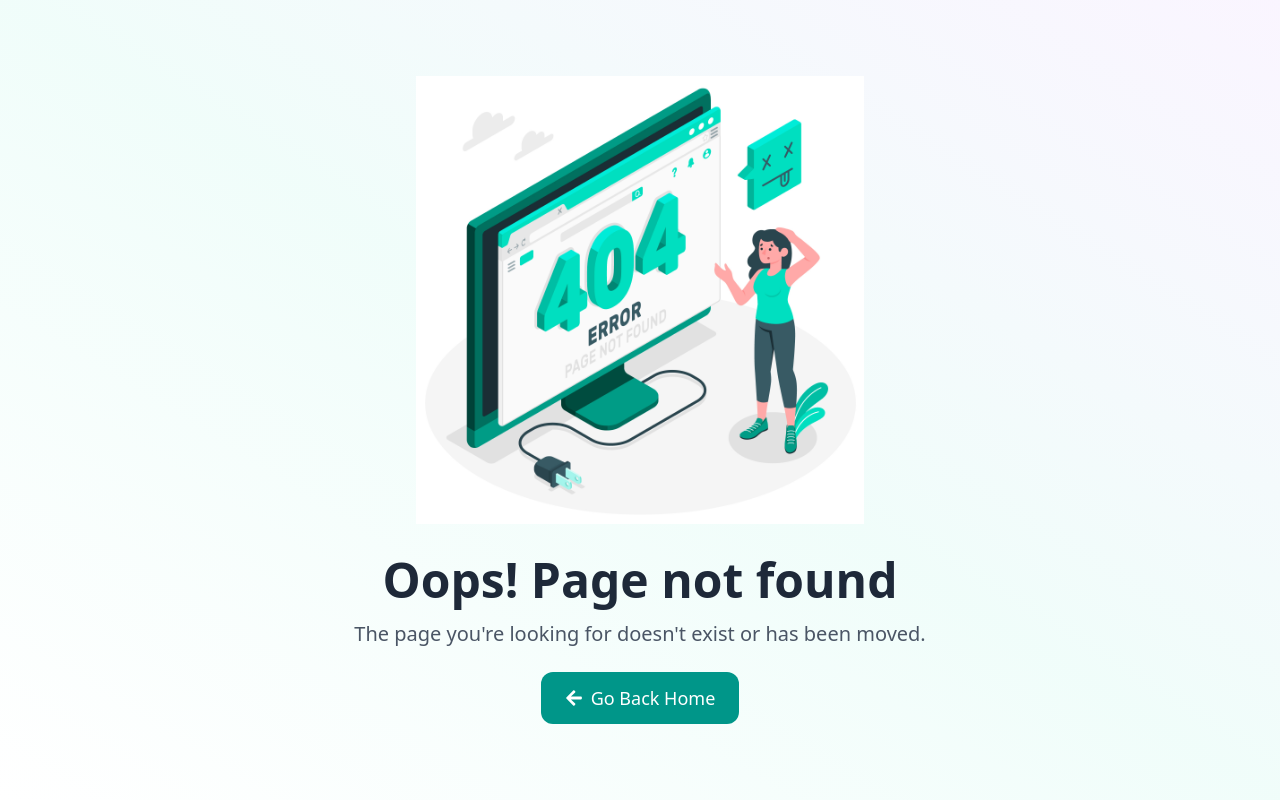
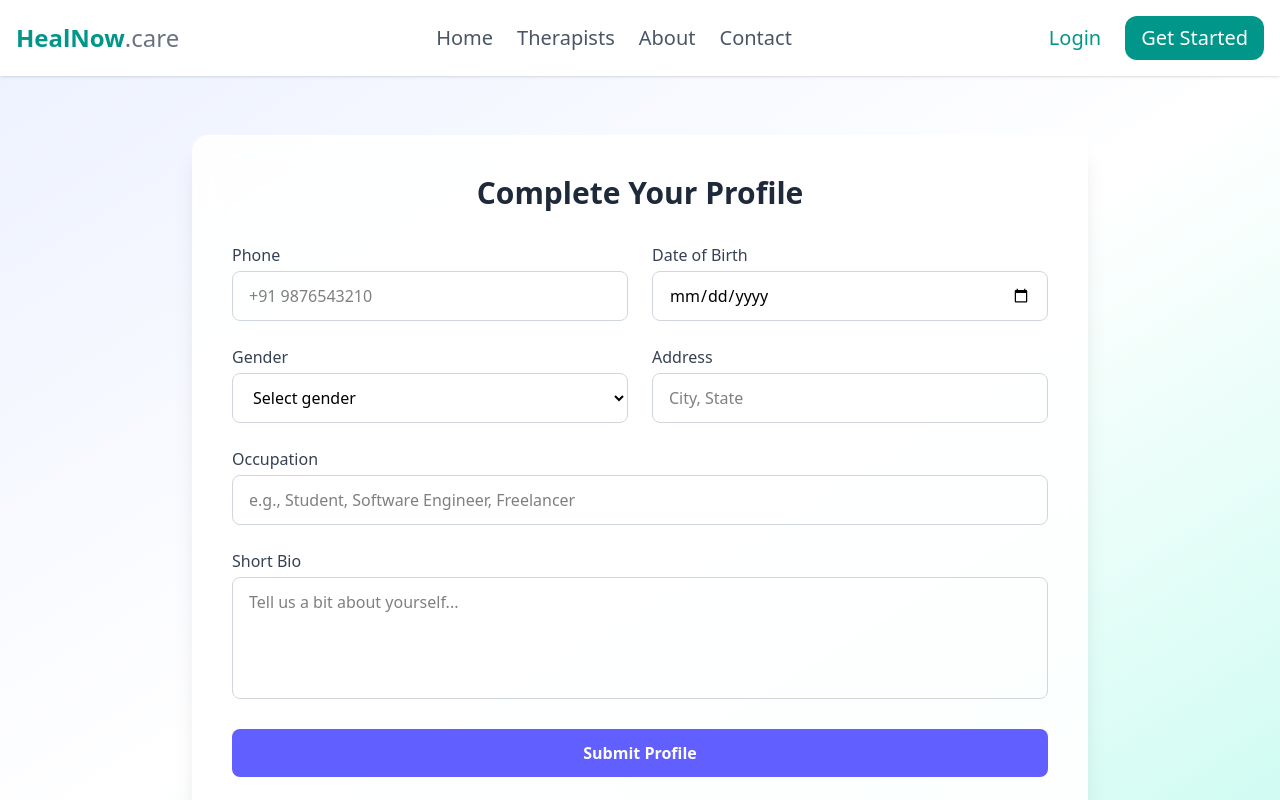
Before and after one commit to sanjiban-dey-2000/HealNow, a React (Vite) app in the folder frontend/: page /userOnboarding in a window 1280 px wide. Before the commit this address had no page. Shown: the top 800 px of the page. Built offline with nearby package versions, Linux system fonts and the light colour scheme.

Commit message:
Normal user onboarding page integrated with backend endpoint

```diff
--- a/frontend/src/App.jsx
+++ b/frontend/src/App.jsx
@@ -9,6 +9,7 @@ import Contact from './pages/Contact'
 import SignupPage from './pages/SignupPage'
 import LoginPage from './pages/LoginPage'
 import TherapistOnboarding from './pages/TherapistOnboarding'
+import UserOnboarding from './pages/UserOnboarding'
 
 
 const App = () => {
@@ -43,6 +44,10 @@ const App = () => {
         {
           path:"/therapistOnboarding",
           element:<TherapistOnboarding/>
+        },
+        {
+          path:"/userOnboarding",
+          element: <UserOnboarding/>
         }
       ]
     },
--- /dev/null
+++ b/frontend/src/pages/UserOnboarding.jsx
@@ -0,0 +1,154 @@
+import { useState, useEffect } from "react";
+import { useAuth } from "../context/AuthContext";
+import { useNavigate } from "react-router-dom";
+import toast from "react-hot-toast";
+import { sendUserOnboardingData } from "../services/axiosInstance";
+
+const UserOnboarding = () => {
+  const [formData, setFormData] = useState({
+    userId: "",
+    phone: "",
+    dob: "",
+    gender: "",
+    address: "",
+    occupation: "",
+    bio: "",
+  });
+
+  const { user } = useAuth();
+  const navigate = useNavigate();
+
+  useEffect(() => {
+    if (user?._id) {
+      setFormData((prev) => ({ ...prev, userId: user._id }));
+    }
+  }, [user]);
+
+  const handleChange = (e) => {
+    const { name, value } = e.target;
+    setFormData((prev) => ({ ...prev, [name]: value }));
+  };
+
+  const handleSubmit = async (e) => {
+    e.preventDefault();
+
+    try {
+      const res = await sendUserOnboardingData(formData);
+      toast.success(res.data?.message || "Profile submitted!");
+      navigate("/login");
+    } catch (error) {
+      console.error(error);
+      toast.error("Something went wrong. Please try again.");
+    }
+  };
+
+  return (
+    <div className="min-h-screen bg-gradient-to-br from-indigo-50 via-white to-teal-100 flex items-center justify-center px-6 py-12">
+      <div className="w-full max-w-4xl bg-white/90 backdrop-blur-md shadow-xl rounded-2xl p-8 sm:p-10">
+        <h2 className="text-3xl font-bold text-gray-800 mb-8 text-center">
+          Complete Your Profile
+        </h2>
+
+        <form onSubmit={handleSubmit} className="grid md:grid-cols-2 gap-6">
+          {/* Phone */}
+          <div>
+            <label className="block mb-1 font-medium text-gray-700">Phone</label>
+            <input
+              type="tel"
+              name="phone"
+              value={formData.phone}
+              onChange={handleChange}
+              required
+              className="w-full px-4 py-3 border border-gray-300 rounded-lg focus:ring-2 focus:ring-indigo-400 outline-none"
+              placeholder="+91 9876543210"
+            />
+          </div>
+
+          {/* Date of Birth */}
+          <div>
+            <label className="block mb-1 font-medium text-gray-700">Date of Birth</label>
+            <input
+              type="date"
+              name="dob"
+              value={formData.dob}
+              onChange={handleChange}
+              required
+              className="w-full px-4 py-3 border border-gray-300 rounded-lg focus:ring-2 focus:ring-indigo-400 outline-none"
+            />
+          </div>
+
+          {/* Gender */}
+          <div>
+            <label className="block mb-1 font-medium text-gray-700">Gender</label>
+            <select
+              name="gender"
+              value={formData.gender}
+              onChange={handleChange}
+              required
+              className="w-full px-4 py-3 border border-gray-300 rounded-lg bg-white focus:ring-2 focus:ring-indigo-400 outline-none"
+            >
+              <option value="">Select gender</option>
+              <option value="Male">Male</option>
+              <option value="Female">Female</option>
+              <option value="Others">Others</option>
+              <option value="Prefer not to say">Prefer not to say</option>
+            </select>
+          </div>
+
+          {/* Address */}
+          <div>
+            <label className="block mb-1 font-medium text-gray-700">Address</label>
+            <input
+              type="text"
+              name="address"
+              value={formData.address}
+              onChange={handleChange}
+              required
+              className="w-full px-4 py-3 border border-gray-300 rounded-lg focus:ring-2 focus:ring-indigo-400 outline-none"
+              placeholder="City, State"
+            />
+          </div>
+
+          {/* Occupation */}
+          <div className="md:col-span-2">
+            <label className="block mb-1 font-medium text-gray-700">Occupation</label>
+            <input
+              type="text"
+              name="occupation"
+              value={formData.occupation}
+              onChange={handleChange}
+              required
+              className="w-full px-4 py-3 border border-gray-300 rounded-lg focus:ring-2 focus:ring-indigo-400 outline-none"
+              placeholder="e.g., Student, Software Engineer, Freelancer"
+            />
+          </div>
+
+          {/* Bio */}
+          <div className="md:col-span-2">
+            <label className="block mb-1 font-medium text-gray-700">Short Bio</label>
+            <textarea
+              name="bio"
+              rows="4"
+              value={formData.bio}
+              onChange={handleChange}
+              className="w-full px-4 py-3 border border-gray-300 rounded-lg resize-none focus:ring-2 focus:ring-indigo-400 outline-none"
+              placeholder="Tell us a bit about yourself..."
+            />
+          </div>
+
+          {/* Submit */}
+          <div className="md:col-span-2">
+            <button
+              type="submit"
+              className="w-full bg-indigo-500 hover:bg-indigo-600 text-white font-semibold py-3 rounded-lg transition"
+            >
+              Submit Profile
+            </button>
+          </div>
+        </form>
+      </div>
+    </div>
+  );
+};
+
+export default UserOnboarding;
--- a/frontend/src/services/axiosInstance.jsx
+++ b/frontend/src/services/axiosInstance.jsx
@@ -20,3 +20,7 @@ export const sendLoginData=async(data)=>{
 export const sendTherapistOnboardingData=async(data)=>{
     return await api.post('/user/therapist',data);
 }
+
+export const sendUserOnboardingData=async(data)=>{
+    return await api.post('/user/onboarding',data);
+}
```
Also changed, not shown: 2 other files (tests, documents, lock files or other folders).
